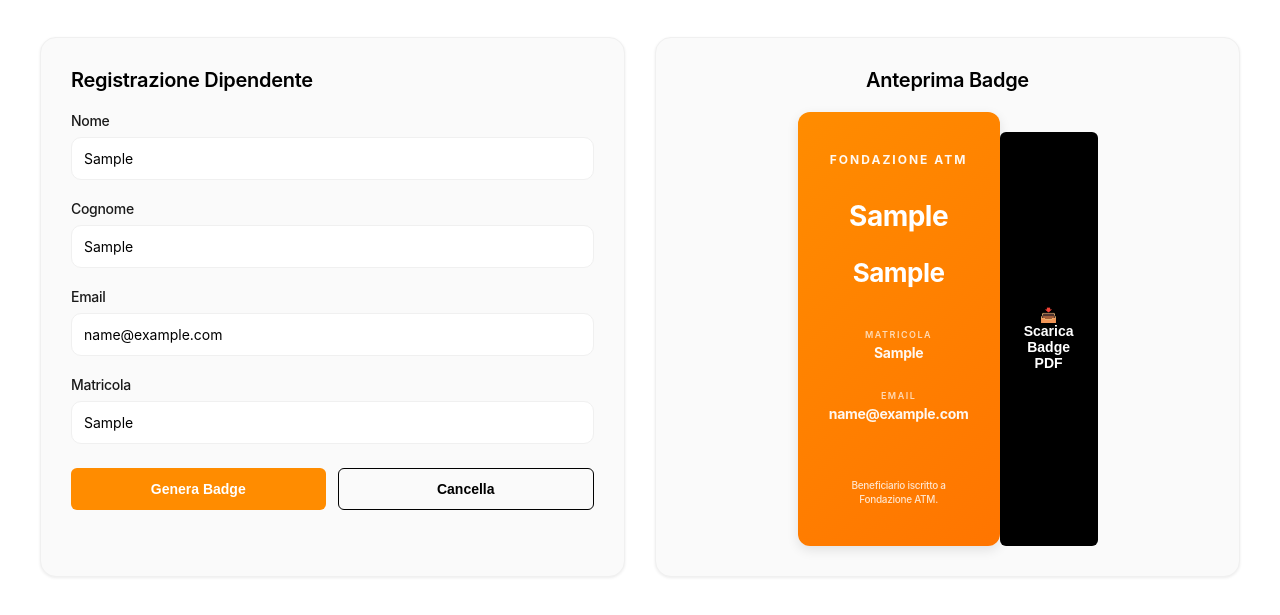
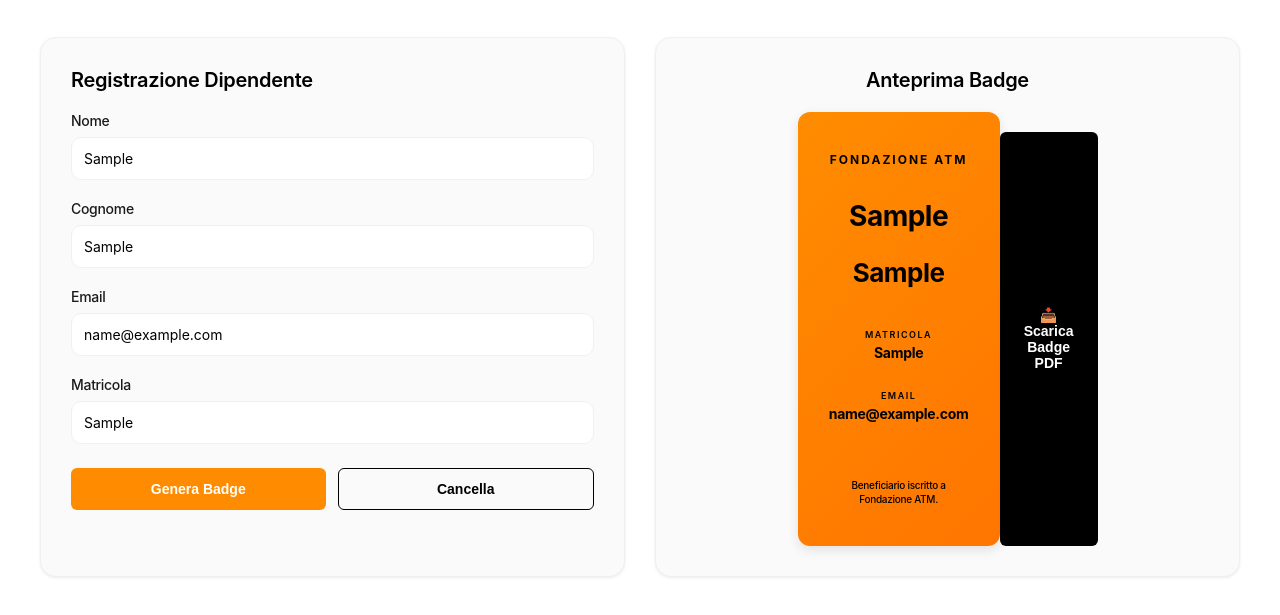
Before and after one commit to Jarviss16/fondazione-atm-badge, a plain HTML site: page index.html in a window 1280 px wide. Both pictures are taken after typing "Sample", "Sample", "name@example.com", "Sample" into the empty fields and a click on the button "Genera Badge". Shown: the part 291-906 px from the top of the page. Drawn offline with Linux system fonts and the light colour scheme.

Commit message:
Change badge text color to black and adjust opacity

```diff
--- a/index.html
+++ b/index.html
@@ -187,7 +187,7 @@
         #badge {
             width: 100%;
             background: linear-gradient(135deg, #FF8C00 0%, #FF7500 100%);
-            color: white;
+            color: #000000;
             padding: 40px 30px;
             border-radius: 12px;
             text-align: center;
@@ -228,10 +228,11 @@
             font-weight: 700;
             letter-spacing: 2px;
             margin-bottom: 12px;
-            opacity: 0.95;
+            opacity: 1;
             text-transform: uppercase;
             position: relative;
             z-index: 1;
+            color: #000000;
         }
 
         .badge-header {
@@ -258,6 +259,7 @@
             letter-spacing: -0.5px;
             position: relative;
             z-index: 1;
+            color: #000000;
         }
 
         .badge-surname {
@@ -267,6 +269,7 @@
             letter-spacing: -0.5px;
             position: relative;
             z-index: 1;
+            color: #000000;
         }
 
         .badge-divider {
@@ -276,28 +279,31 @@
         .badge-info {
             font-size: 13px;
             line-height: 1.6;
-            opacity: 0.95;
+            opacity: 1;
             position: relative;
             z-index: 1;
             display: flex;
             flex-direction: column;
             gap: 12px;
             text-align: center;
+            color: #000000;
         }
 
         .badge-label {
-            opacity: 0.75;
+            opacity: 1;
             font-size: 9px;
             text-transform: uppercase;
             letter-spacing: 1.5px;
             margin: 0;
             font-weight: 600;
+            color: #000000;
         }
 
         .badge-value {
             font-weight: 700;
             margin-bottom: 12px;
             font-size: 14px;
+            color: #000000;
         }
 
         .badge-footer {
@@ -310,10 +316,11 @@
 
         .badge-footer p {
             font-size: 10px;
-            opacity: 0.8;
+            opacity: 1;
             margin: 0;
             line-height: 1.4;
             font-weight: 500;
+            color: #000000;
         }
 
         .empty-state {
```
